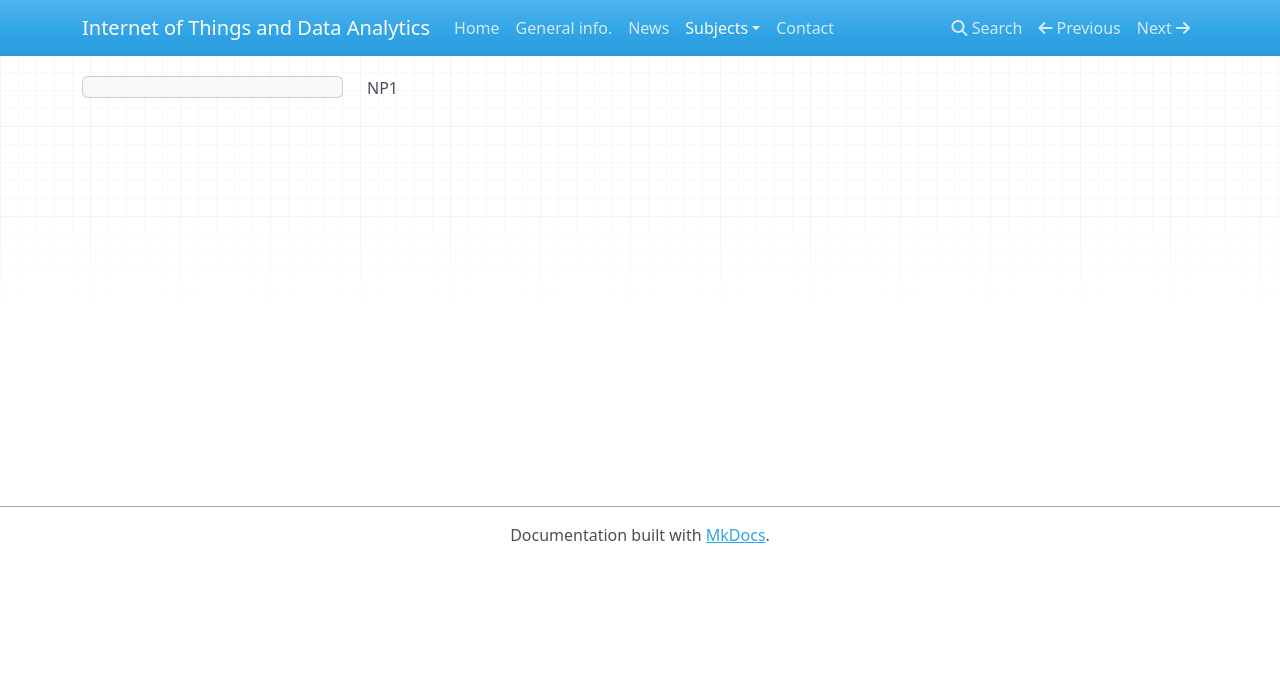
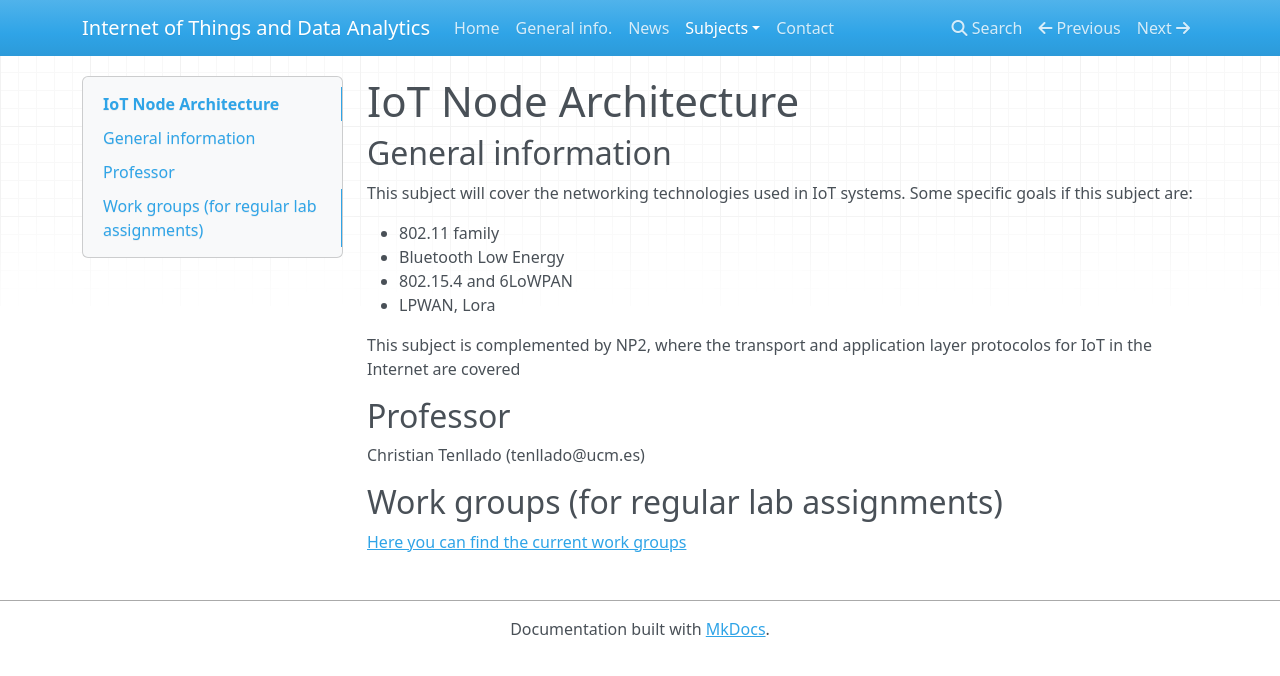
Before and after one commit to iot-da/iot-da.github.io, an MkDocs documentation site: the page built from docs/Subjects/NP1/index.md, in a window 1280 px wide. Shown: the top 676 px of the page. Built offline with MkDocs 1.6.1, drawn with Linux system fonts in a browser that asks for light colours; nearby versions of some CDN libraries.

Commit message:
NP1: index, groups

```diff
--- a/docs/Subjects/NP1/index.md
+++ b/docs/Subjects/NP1/index.md
@@ -1 +1,23 @@
-NP1
+# IoT Node Architecture
+
+## General information
+
+This subject will cover the networking technologies used in IoT systems. Some
+specific goals if this subject are:
+
+* 802.11 family
+* Bluetooth Low Energy
+* 802.15.4 and 6LoWPAN
+* LPWAN, Lora
+
+This subject is complemented by NP2, where the transport and application layer
+protocolos for IoT in the Internet are covered
+
+
+## Professor
+
+Christian Tenllado (tenllado@ucm.es)
+
+## Work groups (for regular lab assignments)
+
+[Here you can find the current work groups](groups.md)
```
Also changed, not shown: docs/Subjects/NP1/groups.md (added, +90 -0 lines).
